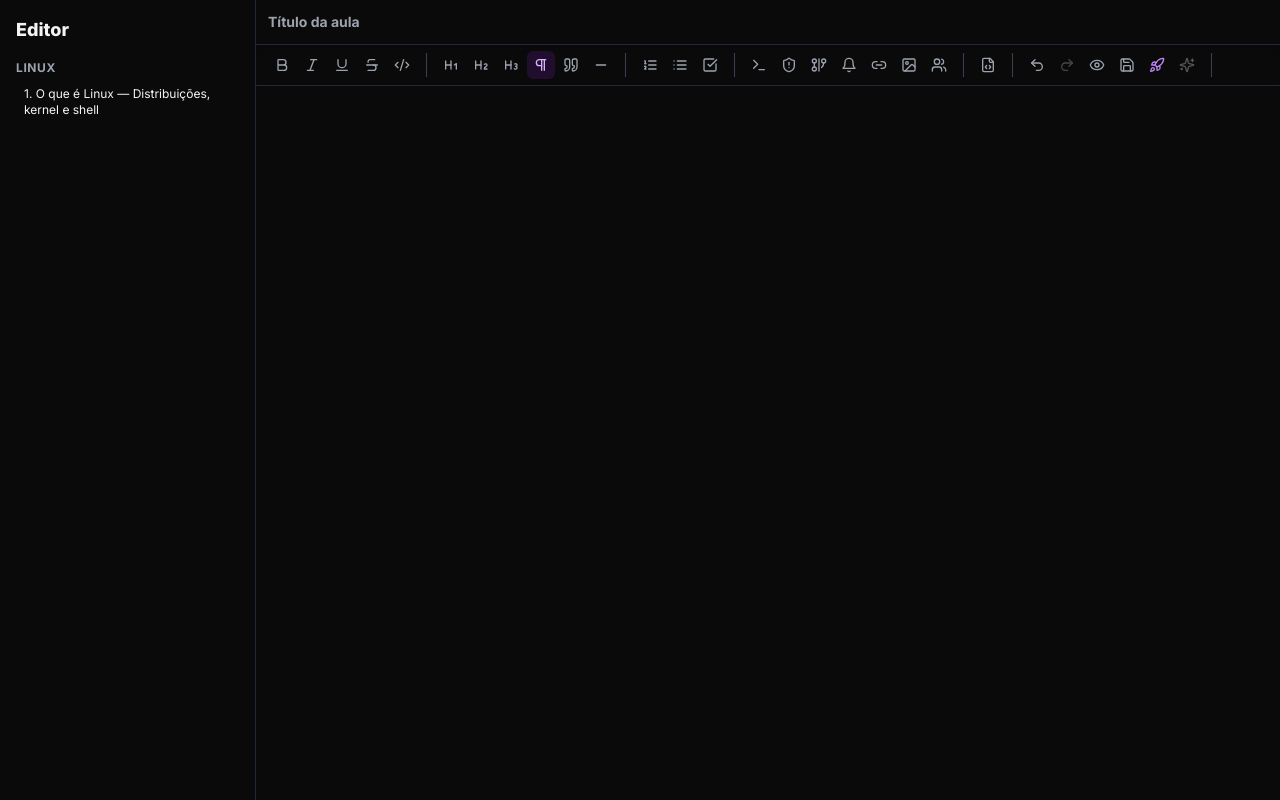
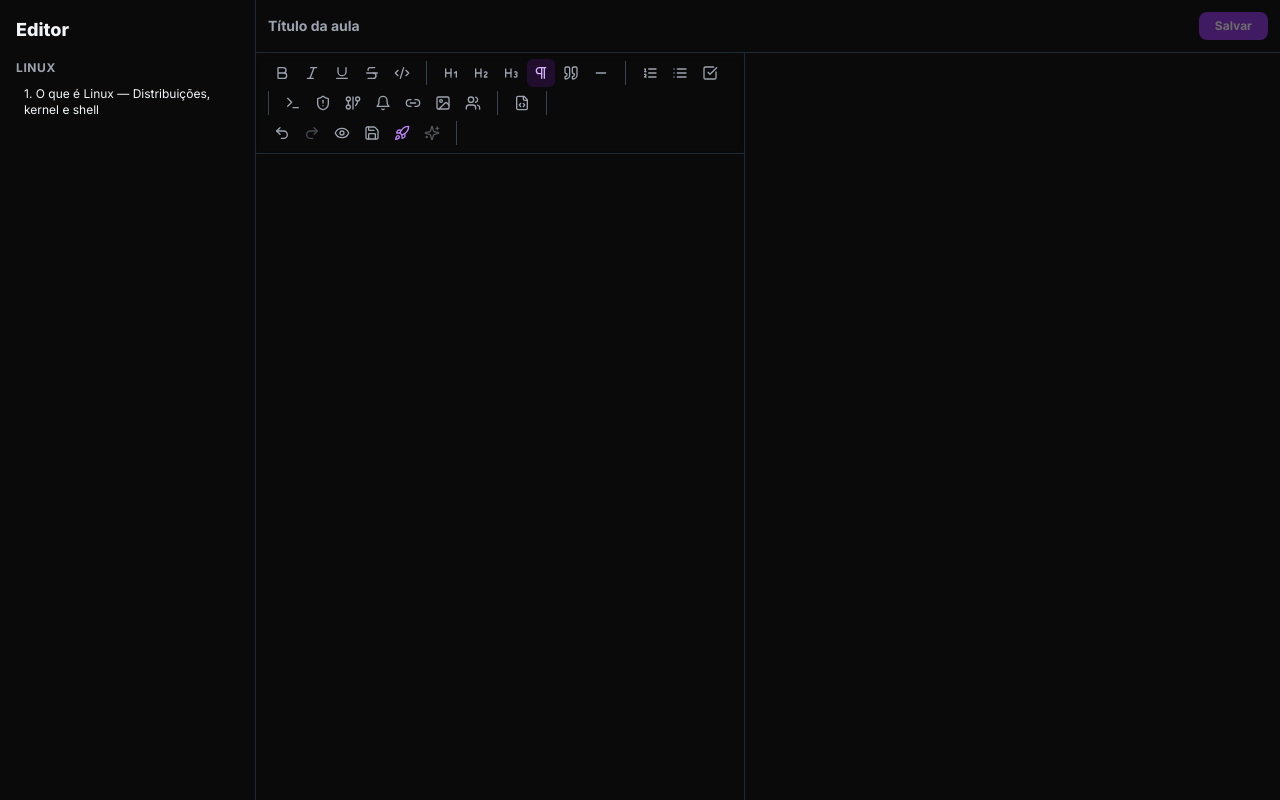
Before and after one commit to LioExp/myroadmap, a Next.js app in the folder frontend/: page /editor in a window 1280 px wide. Built offline with nearby package versions, Linux system fonts and the light colour scheme.

Commit message:
fix: restore side-by-side preview panel next to editor

```diff
--- a/frontend/app/editor/page.tsx
+++ b/frontend/app/editor/page.tsx
@@ -83,14 +83,25 @@ export default function EditorPage() {
             className="flex-1 text-sm font-bold bg-transparent border-none outline-none"
             placeholder="Título da aula"
           />
+          <button
+            onClick={handleSave}
+            disabled={saving || !selected}
+            className="text-xs font-bold px-4 py-1.5 rounded-lg bg-purple-600 text-white hover:bg-purple-700 disabled:opacity-40"
+          >
+            {saving ? "Salvando..." : "Salvar"}
+          </button>
         </div>
 
-        <div className="flex-1 overflow-y-auto">
-          <Editor
-            value={content}
-            onChange={setContent}
-            onSave={handleSave}
-          />
+        <div className="flex-1 flex overflow-hidden">
+          <div className="flex-1 overflow-y-auto border-r border-gray-200 dark:border-gray-800">
+            <Editor value={content} onChange={setContent} onSave={handleSave} />
+          </div>
+          <div className="flex-1 overflow-y-auto p-6 lesson-material">
+            <div
+              className="prose prose-sm dark:prose-invert max-w-none"
+              dangerouslySetInnerHTML={{ __html: content }}
+            />
+          </div>
         </div>
       </div>
     </div>
```
